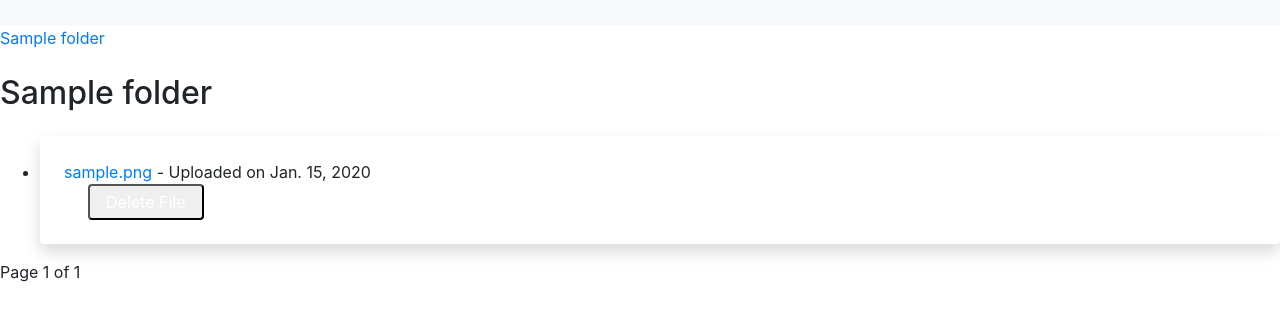
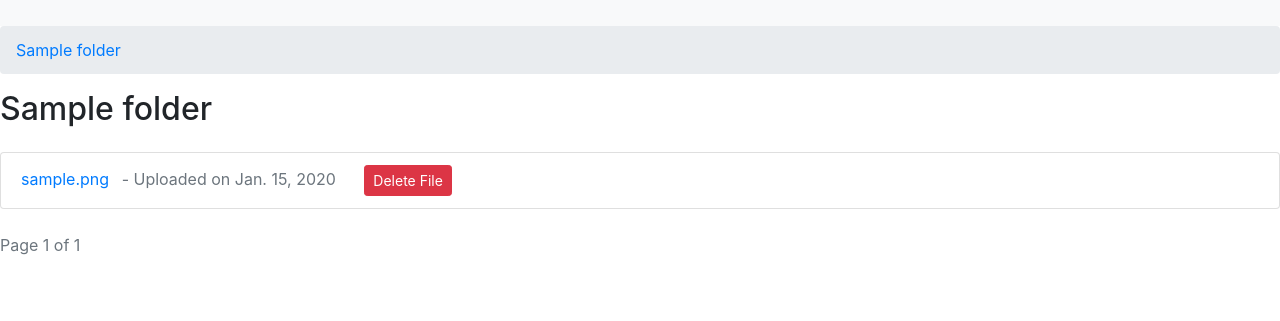
Before and after one commit to Firo91/FileShareSite, a Django app: page /folder/1/ in a window 1280 px wide. Shown: the top 321 px of the page. Run offline with Django 4.2, Linux system fonts and the light colour scheme; a user stored in the database is signed in; tables that the repository leaves empty hold one stand-in row (values such as "Sample post"); parts of the project's set-up code (start-up, migrations or seed data) failed here and were passed over; some libraries are stand-ins or nearby versions.

Commit message:
Did some changes to folder_view.html

```diff
--- a/FileShare/UpDownShare/templates/UpDownShare/folder_view.html
+++ b/FileShare/UpDownShare/templates/UpDownShare/folder_view.html
@@ -2,41 +2,44 @@
 
 {% block content %}
   <!-- Breadcrumb -->
-  <div class="mb-4">
-    {% for bc_folder in breadcrumb %}
-        <a href="{% url 'folder_view' bc_folder.id %}" class="text-blue-500 hover:underline">{{ bc_folder.name }}</a>
-        {% if not forloop.last %}<span class="mx-2 text-gray-400">/</span>{% endif %}
-    {% endfor %}
-  </div>
+  <nav aria-label="breadcrumb">
+    <ol class="breadcrumb">
+        {% for bc_folder in breadcrumb %}
+            <li class="breadcrumb-item">
+                <a href="{% url 'folder_view' bc_folder.id %}">{{ bc_folder.name }}</a>
+            </li>
+        {% endfor %}
+    </ol>
+  </nav>
 
   <!-- Folder Name -->
-  <h2 class="text-2xl font-bold mb-4">{{ folder.name }}</h2>
+  <h2 class="mb-4">{{ folder.name }}</h2>
 
   <!-- Files List -->
-  <ul class="list-decimal list-inside space-y-2">
+  <ul class="list-group mb-4">
     {% for file in current_page %}
-      <li class="bg-white p-4 rounded shadow">
-        <a href="{% url 'file_download' file.id %}" download class="text-blue-500 hover:underline">{{ file.file.name }}</a>
-        <span class="text-gray-600">- Uploaded on {{ file.created_at }}</span>
-        <form action="{% url 'delete_item' 'file' file.id %}" method="POST" onsubmit="return confirm('Are you sure you want to delete this file?');" class="inline-block ml-4">
+      <li class="list-group-item">
+        <a href="{% url 'file_download' file.id %}" class="text-primary">{{ file.file.name }}</a>
+        <span class="text-muted ml-2">- Uploaded on {{ file.created_at }}</span>
+        <form action="{% url 'delete_item' 'file' file.id %}" method="POST" onsubmit="return confirm('Are you sure you want to delete this file?');" class="d-inline-block ml-4">
             {% csrf_token %}
-            <button type="submit" class="text-sm bg-red-500 text-white px-3 py-1 rounded hover:bg-red-600">Delete File</button>
+            <button type="submit" class="btn btn-sm btn-danger">Delete File</button>
         </form>
       </li>
     {% empty %}
-      <li class="bg-white p-4 rounded shadow text-gray-500">No files in this folder.</li>
+      <li class="list-group-item text-muted">No files in this folder.</li>
     {% endfor %}
   </ul>
 
   <!-- Pagination -->
-  <div class="mt-6">
-    <span class="text-gray-600">Page {{ current_page.number }} of {{ current_page.paginator.num_pages }}</span>
-    <div class="inline-block space-x-2">
+  <div>
+    <span class="text-muted">Page {{ current_page.number }} of {{ current_page.paginator.num_pages }}</span>
+    <div class="d-inline-block ml-3">
         {% if current_page.has_previous %}
-            <a href="{% url 'folder_view' folder.id current_page.previous_page_number %}" class="bg-blue-500 text-white px-3 py-1 rounded hover:bg-blue-600">Previous</a>
+            <a href="{% url 'folder_view' folder.id current_page.previous_page_number %}" class="btn btn-primary btn-sm">Previous</a>
         {% endif %}
         {% if current_page.has_next %}
-            <a href="{% url 'folder_view' folder.id current_page.next_page_number %}" class="bg-blue-500 text-white px-3 py-1 rounded hover:bg-blue-600">Next</a>
+            <a href="{% url 'folder_view' folder.id current_page.next_page_number %}" class="btn btn-primary btn-sm">Next</a>
         {% endif %}
     </div>
   </div>
```
